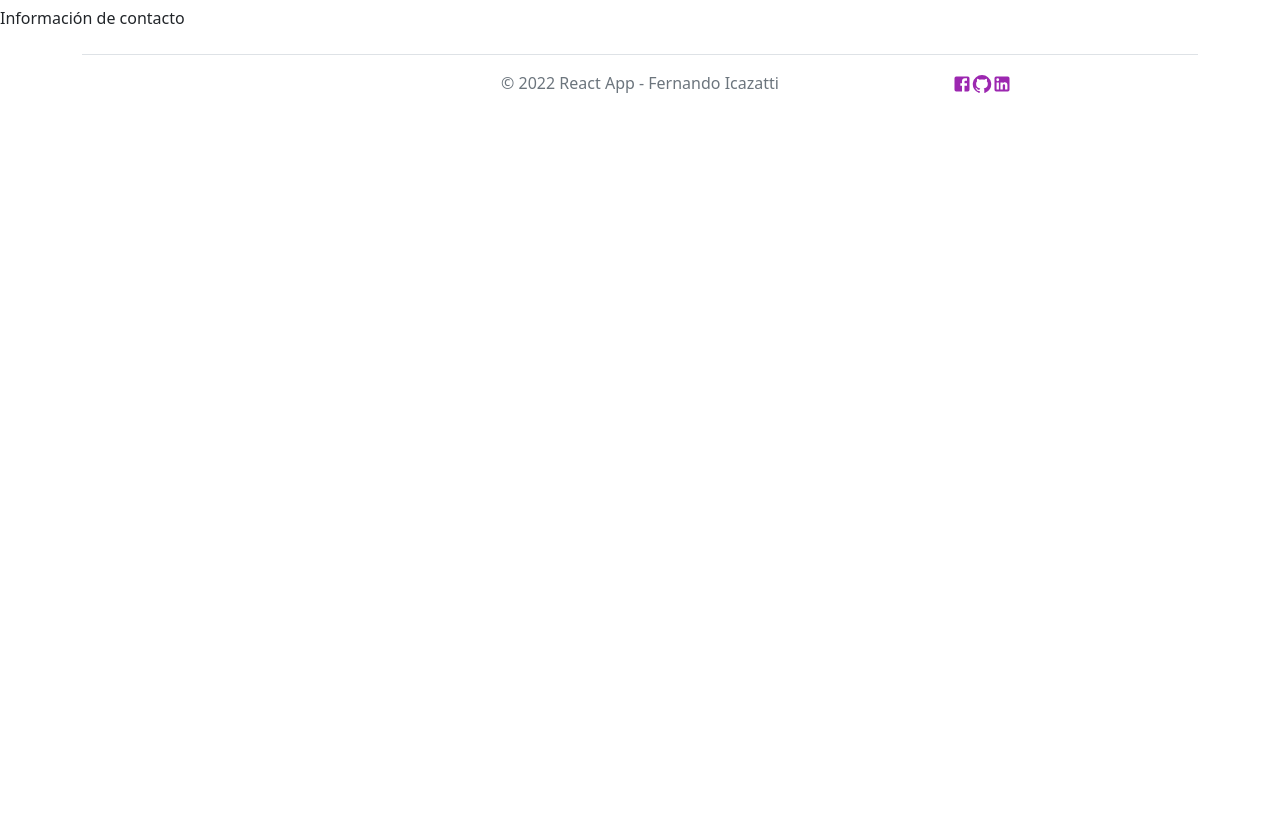
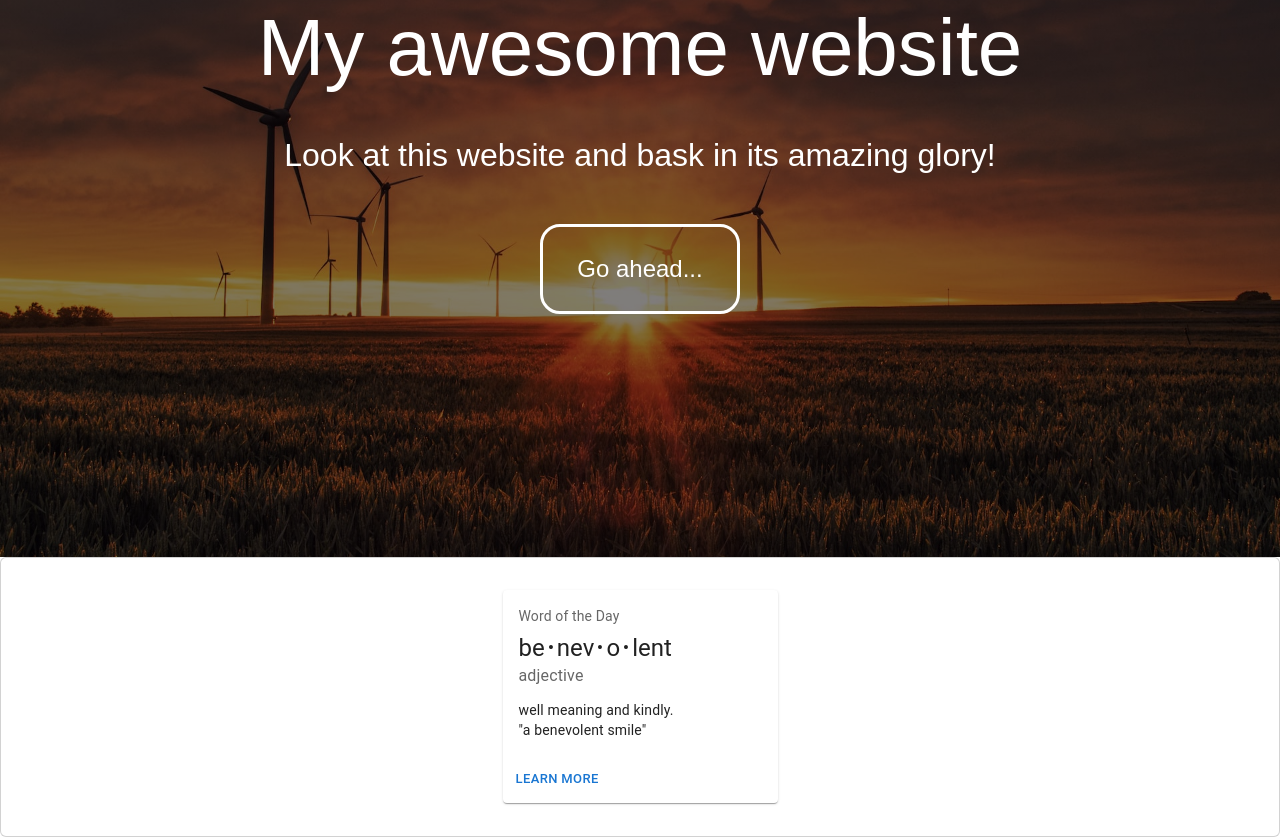
Before and after one commit to fericazatti/Desafios_React, a Next.js app: page / in a window 1280 px wide. Shown: the part 300-1139 px from the top of the page. Before the commit the page ends 800 px from the top, so only its background shows below. Built offline with nearby package versions, Linux system fonts and the light colour scheme.

Commit message:
Hero and card secction

```diff
--- /dev/null
+++ b/components/Card_1.jsx
@@ -0,0 +1,50 @@
+import React from 'react'
+
+import Box from '@mui/material/Box';
+import Card from '@mui/material/Card';
+import CardActions from '@mui/material/CardActions';
+import CardContent from '@mui/material/CardContent';
+import Button from '@mui/material/Button';
+import Typography from '@mui/material/Typography';
+
+  const bull = (
+    <Box
+      component="span"
+      sx={{ display: 'inline-block',
+             mx: '2px',
+             transform: 'scale(0.8)',
+            //  margin: '25px'
+          }}
+    >
+      •
+    </Box>
+  );
+
+function Card_1() {
+  return (
+    <Card sx={{ minWidth: 275, maxWidth:250
+    }}>
+      <CardContent>
+        <Typography sx={{ fontSize: 14 }} color="text.secondary" gutterBottom>
+          Word of the Day
+        </Typography>
+        <Typography variant="h5" component="div">
+          be{bull}nev{bull}o{bull}lent
+        </Typography>
+        <Typography sx={{ mb: 1.5 }} color="text.secondary">
+          adjective
+        </Typography>
+        <Typography variant="body2">
+          well meaning and kindly.
+          <br />
+          {'"a benevolent smile"'}
+        </Typography>
+      </CardContent>
+      <CardActions>
+        <Button size="small">Learn More</Button>
+      </CardActions>
+    </Card>
+  )
+}
+
+export default Card_1
--- a/pages/_app.js
+++ b/pages/_app.js
@@ -3,6 +3,7 @@ import { useEffect } from 'react';
 import Nav from '../components/Navbar'
 import 'bootstrap/dist/css/bootstrap.css';
 import styles from '../styles/Home.module.css'
+import '../styles/Hero.css'
 
 // import  '../node_modules/bootstrap/dist/css/bootstrap.min.css';
 
--- a/pages/index.js
+++ b/pages/index.js
@@ -6,19 +6,27 @@ import Title from '../components/Title'
 import { Button } from '@mui/material'
 import FooterIcon from '../components/FooterIcon'
 import Header from '../components/Header'
+import Card_1 from '../components/Card_1'
+import { StyledEngineProvider } from '@mui/material/styles';
 
+// sas
 
 export default function Home() {
   return (
     <div>
       <main>
-        <section>
-          <h1>React app</h1>
-          <p>informacion del proyecto</p>
+      <section class="hero">
+            <div class="hero-inner">
+                <h1>My awesome website</h1>
+                <h2>Look at this website and bask in its amazing glory!</h2>
+                <a href="https://example.com/" class="btn">Go ahead...</a>
+            </div>
         </section>
-        <section>
-          <h1>Resultados</h1>
-          <p>Visualización de los datos</p>
+        <section class="card">
+          {/* <StyledEngineProvider injectFirst> */}
+            <Card_1 />
+          {/* </StyledEngineProvider> */}
+
         </section>
         <section>
           <h1>Contacto</h1>
--- /dev/null
+++ b/styles/Hero.css
@@ -0,0 +1,67 @@
+body {
+    margin: 0;
+    font-family: sans-serif;
+}
+
+.hero {
+    /* Sizing */
+    width: 100vw;
+    height: 100vh;
+
+    /* Flexbox stuff */
+    display: flex;
+    justify-content: center;
+    align-items: center;
+
+    /* Text styles */
+    text-align: center;
+    color: white;
+
+    /* Background styles */
+    background-image: linear-gradient(rgba(0, 0, 0, 0.5),rgba(0, 0, 0, 0.5)), url('../public/hero.jpg');
+    background-size: cover;
+    background-position: center center;
+    background-repeat: no-repeat;
+    background-attachment: fixed;
+}
+
+.hero h1 {
+    /* Text styles */
+    font-size: 5em;
+
+    /* Margins */
+    margin-top: 0;
+    margin-bottom: 0.5em;
+}
+
+.hero .btn {
+    /* Positioning and sizing */
+    display: block;
+    width: 200px;
+
+    /* Padding and margins */
+    padding: 1em;
+    margin-top: 50px;
+    margin-left: auto;
+    margin-right: auto;
+
+    /* Text styles */
+    color: white; /* CHANGE THIS LINE */
+    text-decoration: none;
+    font-size: 1.5em;
+
+    /* Border styles */
+    border: 3px solid white; /* CHANGE THIS LINE */
+    border-radius: 20px;
+}
+
+.card {
+    /* top:50%;
+    width:100%;
+    text-align:center;
+    position:fixed; */
+    height:35vh;
+    display: flex;
+    justify-content: center;
+    align-items: center;
+}
```
Also changed, not shown: public/hero.jpg (added), styles/Title.css (deleted).
